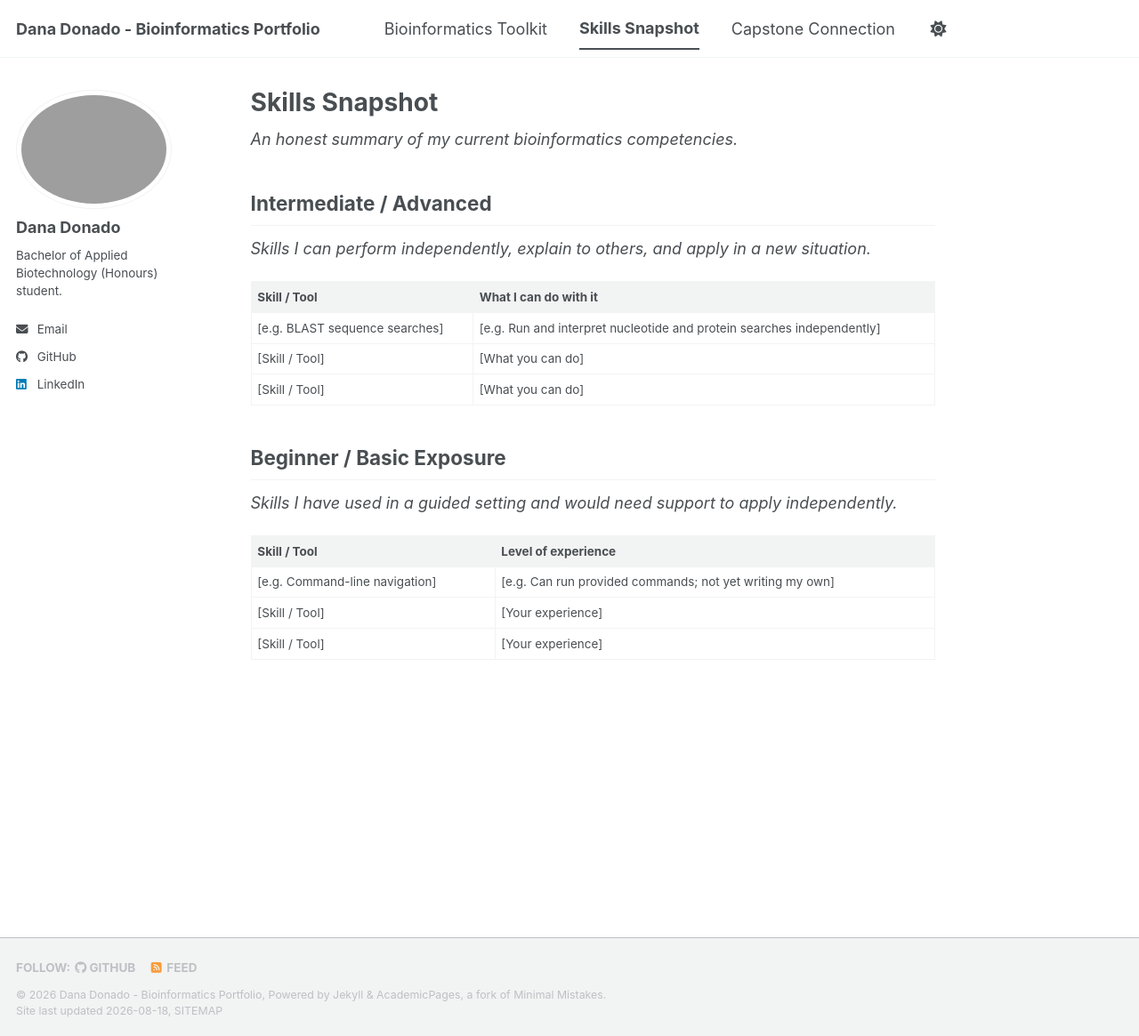
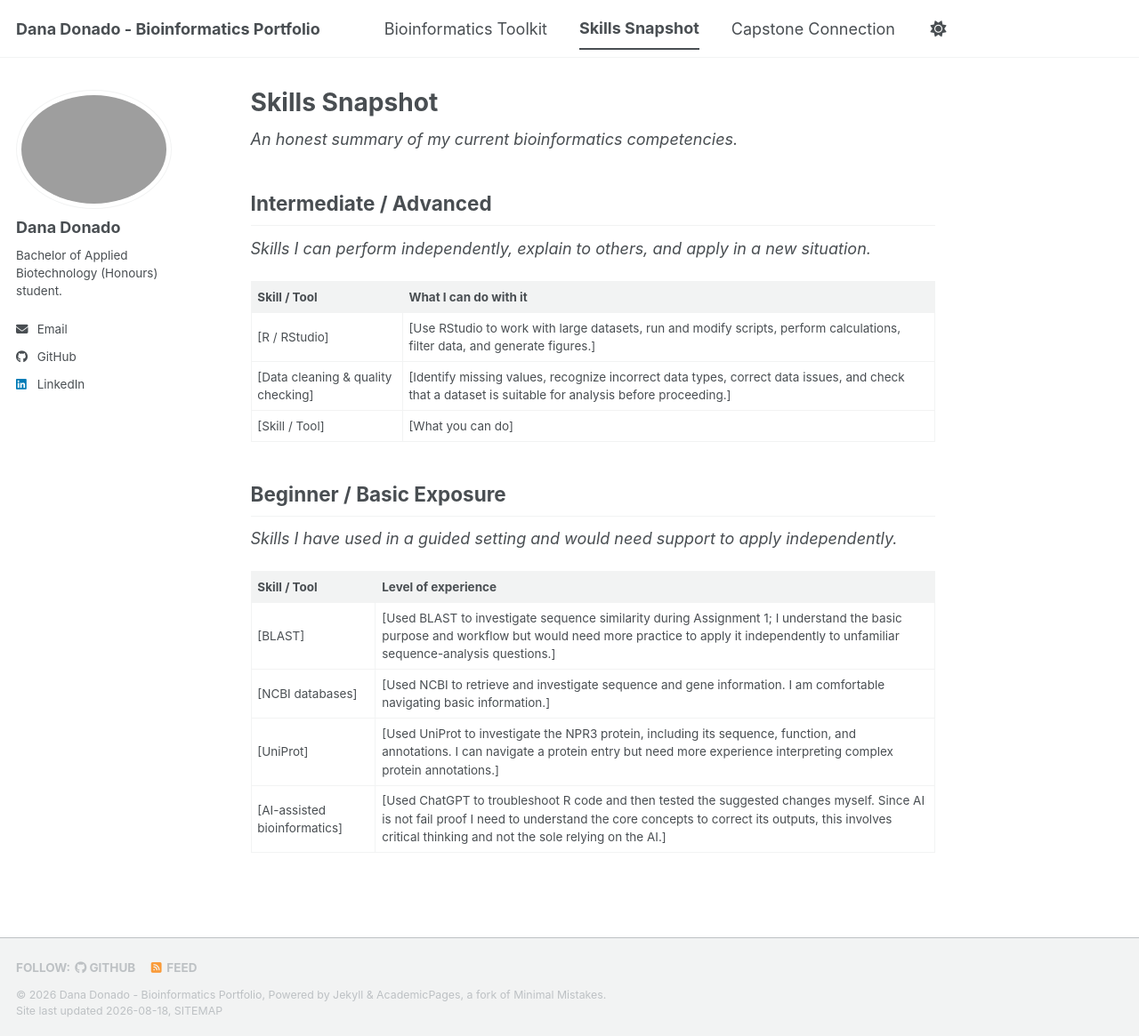
Before and after one commit to DanaDonado/biot74000-portfolio, a Jekyll site: the page built from _pages/skills.md, in a window 1280 px wide and 1165 px high. Shown: the whole window at 89% size. Built offline with Jekyll 4.4.1, drawn with Linux system fonts in a browser that asks for light colours; a script bundle is joined from its source files by our own code; library files that are not in the unit come from our copies.

Commit message:
Update skills.md
FINAL

```diff
--- a/_pages/skills.md
+++ b/_pages/skills.md
@@ -37,8 +37,8 @@ _Skills I can perform independently, explain to others, and apply in a new situa
 
 | Skill / Tool | What I can do with it |
 |---|---|
-| [e.g. BLAST sequence searches] | [e.g. Run and interpret nucleotide and protein searches independently] |
-| [Skill / Tool] | [What you can do] |
+| [R / RStudio] | [Use RStudio to work with large datasets, run and modify scripts, perform calculations, filter data, and generate figures.] |
+| [Data cleaning & quality checking] | [Identify missing values, recognize incorrect data types, correct data issues, and check that a dataset is suitable for analysis before proceeding.] |
 | [Skill / Tool] | [What you can do] |
 
 ## Beginner / Basic Exposure
@@ -47,6 +47,7 @@ _Skills I have used in a guided setting and would need support to apply independ
 
 | Skill / Tool | Level of experience |
 |---|---|
-| [e.g. Command-line navigation] | [e.g. Can run provided commands; not yet writing my own] |
-| [Skill / Tool] | [Your experience] |
-| [Skill / Tool] | [Your experience] |
+| [BLAST] | [Used BLAST to investigate sequence similarity during Assignment 1; I understand the basic purpose and workflow but would need more practice to apply it independently to unfamiliar sequence-analysis questions.] |
+| [NCBI databases] | [Used NCBI to retrieve and investigate sequence and gene information. I am comfortable navigating basic information.] |
+| [UniProt] | [Used UniProt to investigate the NPR3 protein, including its sequence, function, and annotations. I can navigate a protein entry but need more experience interpreting complex protein annotations.] |
+| [AI-assisted bioinformatics] | [Used ChatGPT to troubleshoot R code and then tested the suggested changes myself. Since AI is not fail proof I need to understand the core concepts to correct its outputs, this involves critical thinking and not the sole relying on the AI.] |
```
